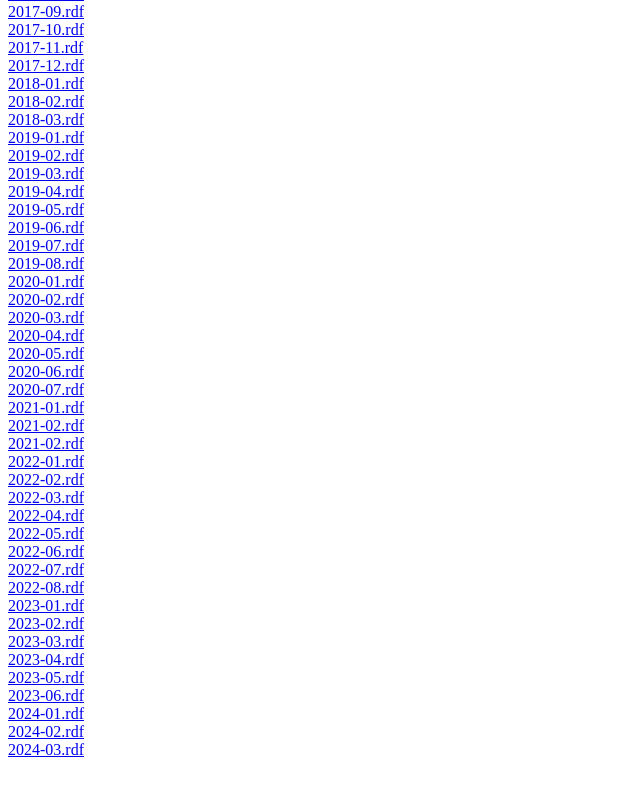
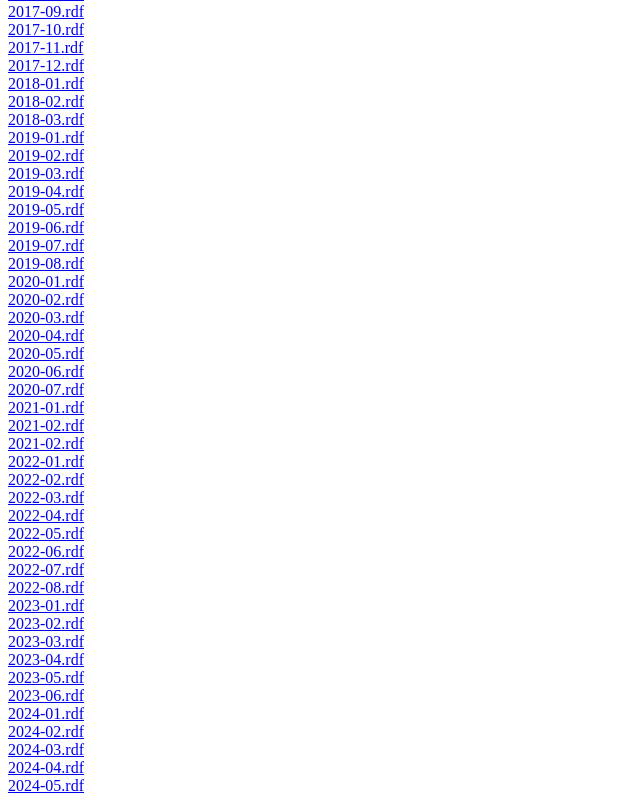
Before and after one commit to economicsdept/wpapers, a plain HTML site: page wpaper/index.htm in a window 1280 px wide. Shown: the part 3749-4552 px from the top of the page, without its empty margins (0-640 px from the left). Before the commit the page ends 4516 px from the top, so only its background shows below. Drawn offline with Linux system fonts and the light colour scheme.

Commit message:
Add files via upload

```diff
--- a/wpaper/index.htm
+++ b/wpaper/index.htm
@@ -249,5 +249,7 @@
 <BR><A HREF=2024-01.rdf>2024-01.rdf</A>
 <BR><A HREF=2024-02.rdf>2024-02.rdf</A>
 <BR><A HREF=2024-03.rdf>2024-03.rdf</A>
+<BR><A HREF=2024-04.rdf>2024-04.rdf</A>
+<BR><A HREF=2024-05.rdf>2024-05.rdf</A>
 </HTML>
 </html>
```
